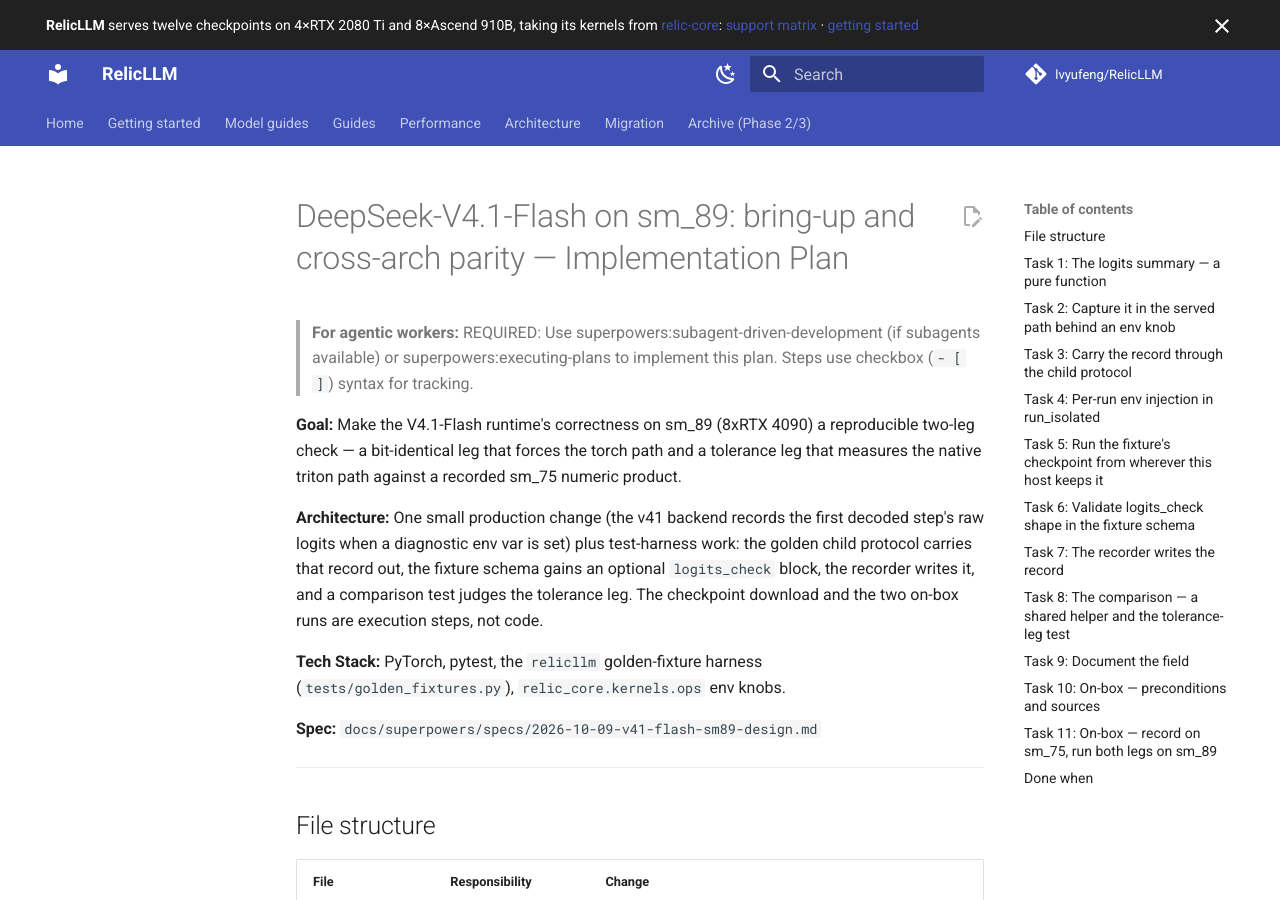
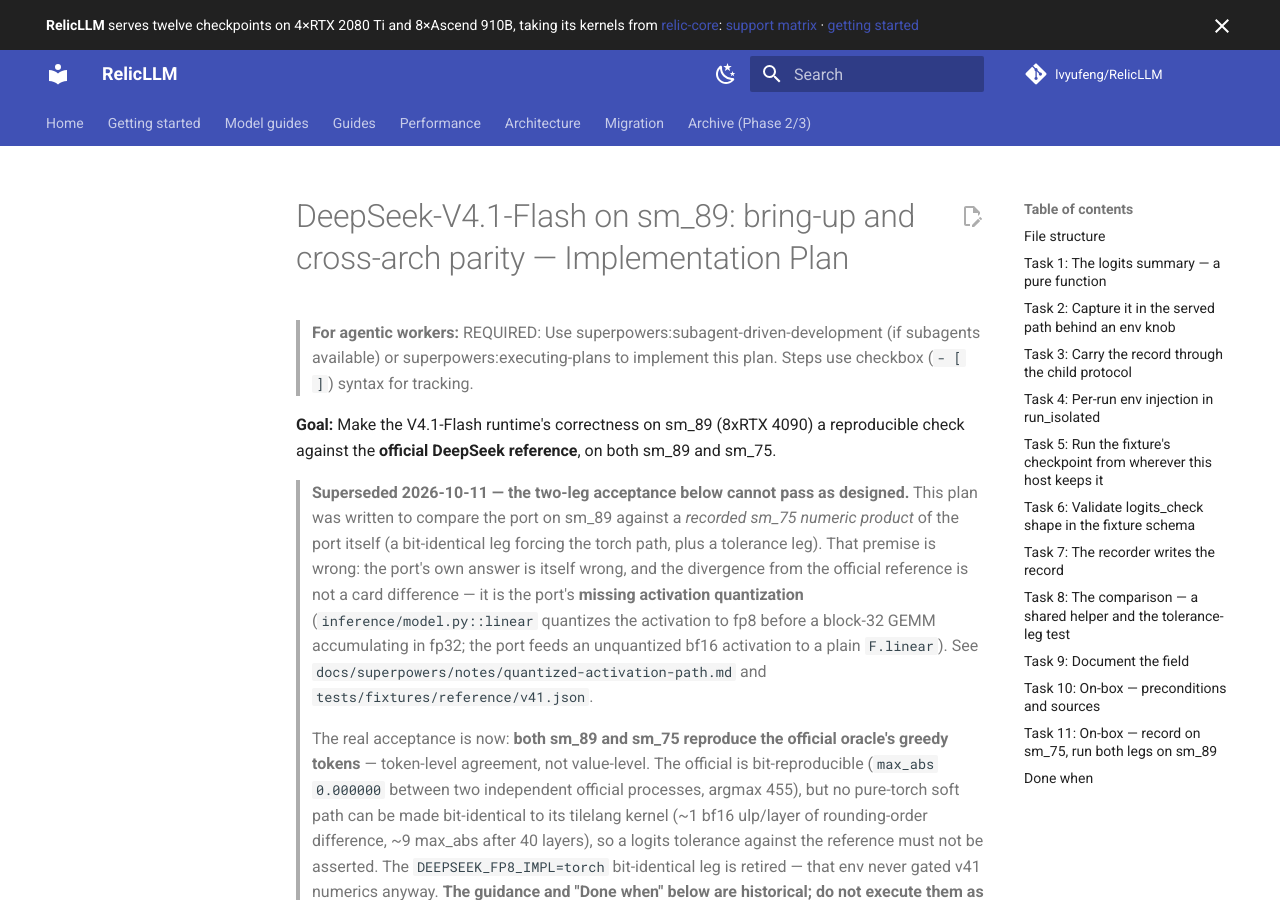
Before and after one commit to lvyufeng/RelicLLM, an MkDocs documentation site: the page built from docs/superpowers/plans/2026-10-09-v41-flash-sm89.md, in a window 1280 px wide and 900 px high. Built offline with MkDocs 1.6.1 and Material for MkDocs 9.7.7, drawn with Linux system fonts in a browser that asks for light colours; comment, search, counter and statistics services are not loaded; some of the changed text lies outside the part shown.

Commit message:
docs(v41): mark the plan's two-leg acceptance superseded
The plan's goal and "Done when" compare the port on sm_89 against a
recorded sm_75 numeric product of the port itself. That premise is wrong:
the port's own answer is itself wrong, and its divergence from the official
reference is not a card difference but the port's missing activation
quantization. No per-card flag reproduces the reference, so neither leg can
pass as designed.

The real acceptance is that both sm_89 and sm_75 reproduce the official
oracle's greedy tokens -- token-level agreement, not value-level, because
no pure-torch soft path is bit-identical to the reference's tilelang kernel.
The DEEPSEEK_FP8_IMPL=torch bit-identical leg is retired (that env never
gated v41 numerics). A banner on the goal marks the guidance and "Done when"
below as historical, pointing at the divergence note and the oracle fixture.

Co-Authored-By: Claude Code <noreply@anthropic.com>

```diff
--- a/docs/superpowers/plans/2026-10-09-v41-flash-sm89.md
+++ b/docs/superpowers/plans/2026-10-09-v41-flash-sm89.md
@@ -2,7 +2,11 @@
 
 > **For agentic workers:** REQUIRED: Use superpowers:subagent-driven-development (if subagents available) or superpowers:executing-plans to implement this plan. Steps use checkbox (`- [ ]`) syntax for tracking.
 
-**Goal:** Make the V4.1-Flash runtime's correctness on sm_89 (8xRTX 4090) a reproducible two-leg check — a bit-identical leg that forces the torch path and a tolerance leg that measures the native triton path against a recorded sm_75 numeric product.
+**Goal:** Make the V4.1-Flash runtime's correctness on sm_89 (8xRTX 4090) a reproducible check against the **official DeepSeek reference**, on both sm_89 and sm_75.
+
+> **Superseded 2026-10-11 — the two-leg acceptance below cannot pass as designed.** This plan was written to compare the port on sm_89 against a *recorded sm_75 numeric product* of the port itself (a bit-identical leg forcing the torch path, plus a tolerance leg). That premise is wrong: the port's own answer is itself wrong, and the divergence from the official reference is not a card difference — it is the port's **missing activation quantization** (`inference/model.py::linear` quantizes the activation to fp8 before a block-32 GEMM accumulating in fp32; the port feeds an unquantized bf16 activation to a plain `F.linear`). See `docs/superpowers/notes/quantized-activation-path.md` and `tests/fixtures/reference/v41.json`.
+>
+> The real acceptance is now: **both sm_89 and sm_75 reproduce the official oracle's greedy tokens** — token-level agreement, not value-level. The official is bit-reproducible (`max_abs 0.000000` between two independent official processes, argmax 455), but no pure-torch soft path can be made bit-identical to its tilelang kernel (~1 bf16 ulp/layer of rounding-order difference, ~9 max_abs after 40 layers), so a logits tolerance against the reference must not be asserted. The `DEEPSEEK_FP8_IMPL=torch` bit-identical leg is retired — that env never gated v41 numerics anyway. **The guidance and "Done when" below are historical; do not execute them as written.**
 
 **Architecture:** One small production change (the v41 backend records the first decoded step's raw logits when a diagnostic env var is set) plus test-harness work: the golden child protocol carries that record out, the fixture schema gains an optional `logits_check` block, the recorder writes it, and a comparison test judges the tolerance leg. The checkpoint download and the two on-box runs are execution steps, not code.
 
```
